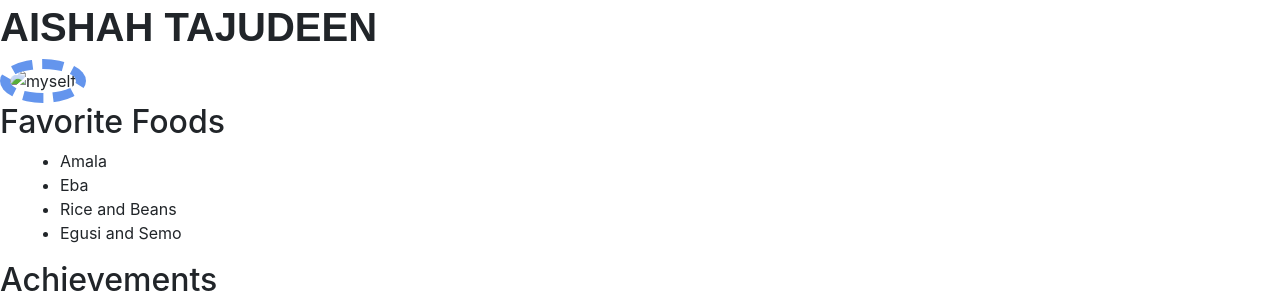
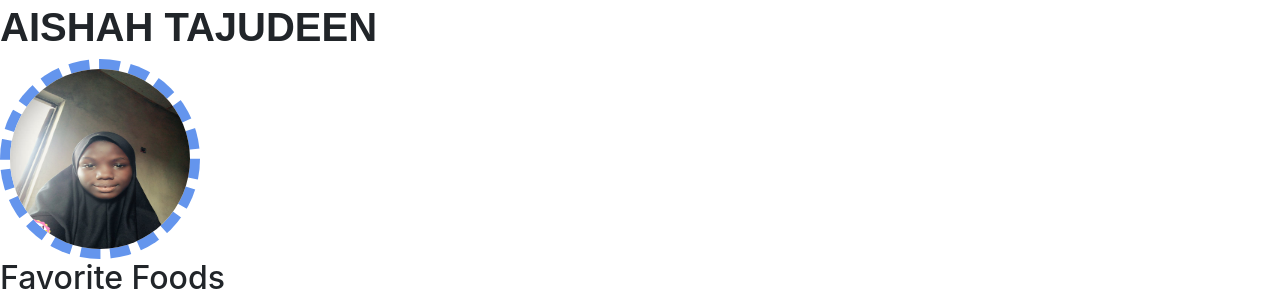
Before and after one commit to isiakaabd/client, a plain HTML site: page index.html in a window 1280 px wide. Shown: the part 131-436 px from the top of the page. Drawn offline with nearby package versions, Linux system fonts and the light colour scheme; the site is published under a folder, as on GitHub Pages, so addresses that start at the root find nothing.

Commit message:
Enabling the pics to function

```diff
--- a/index.html
+++ b/index.html
@@ -168,7 +168,7 @@
             </nav> -->
             <marquee style="font-size: 20px; color: darkblue;"> Welcome to My Page</marquee>
             <h1 id="name" style="font-family: sans-serif;font-weight: 900;">AISHAH TAJUDEEN</h1>
-            <img src="/aisha.jpeg" style=" width:200px; height: 200px; border-radius: 50%;align-items: center;border:10px dashed cornflowerblue" alt=" myself ">
+            <img src="aisha.jpeg" style=" width:200px; height: 200px; border-radius: 50%;align-items: center;border:10px dashed cornflowerblue" alt=" myself ">
             <h2 style="text-align:left " id="favorite food ">Favorite Foods</h2>
             <ul style="margin-left: 20px; ">
                 <li>Amala</li>
```
